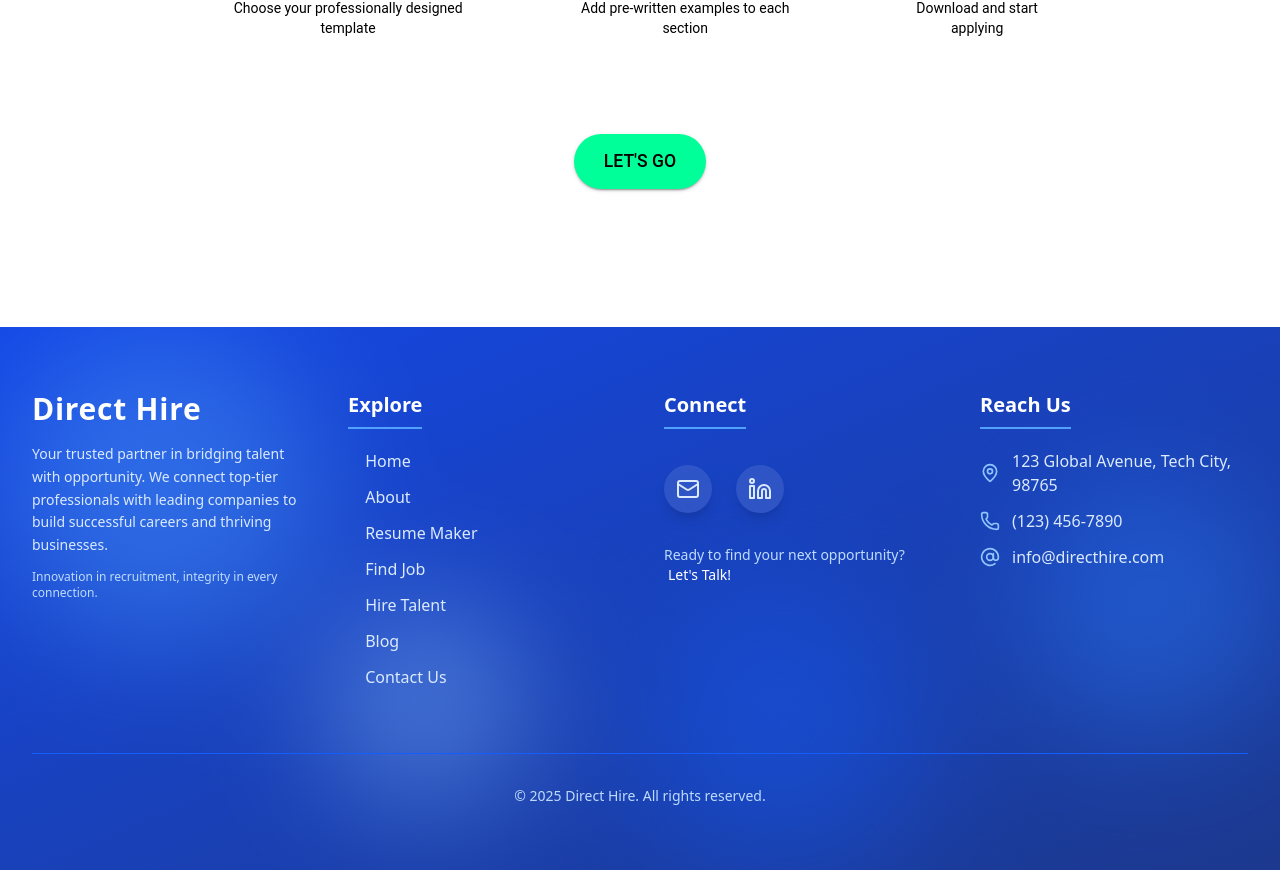
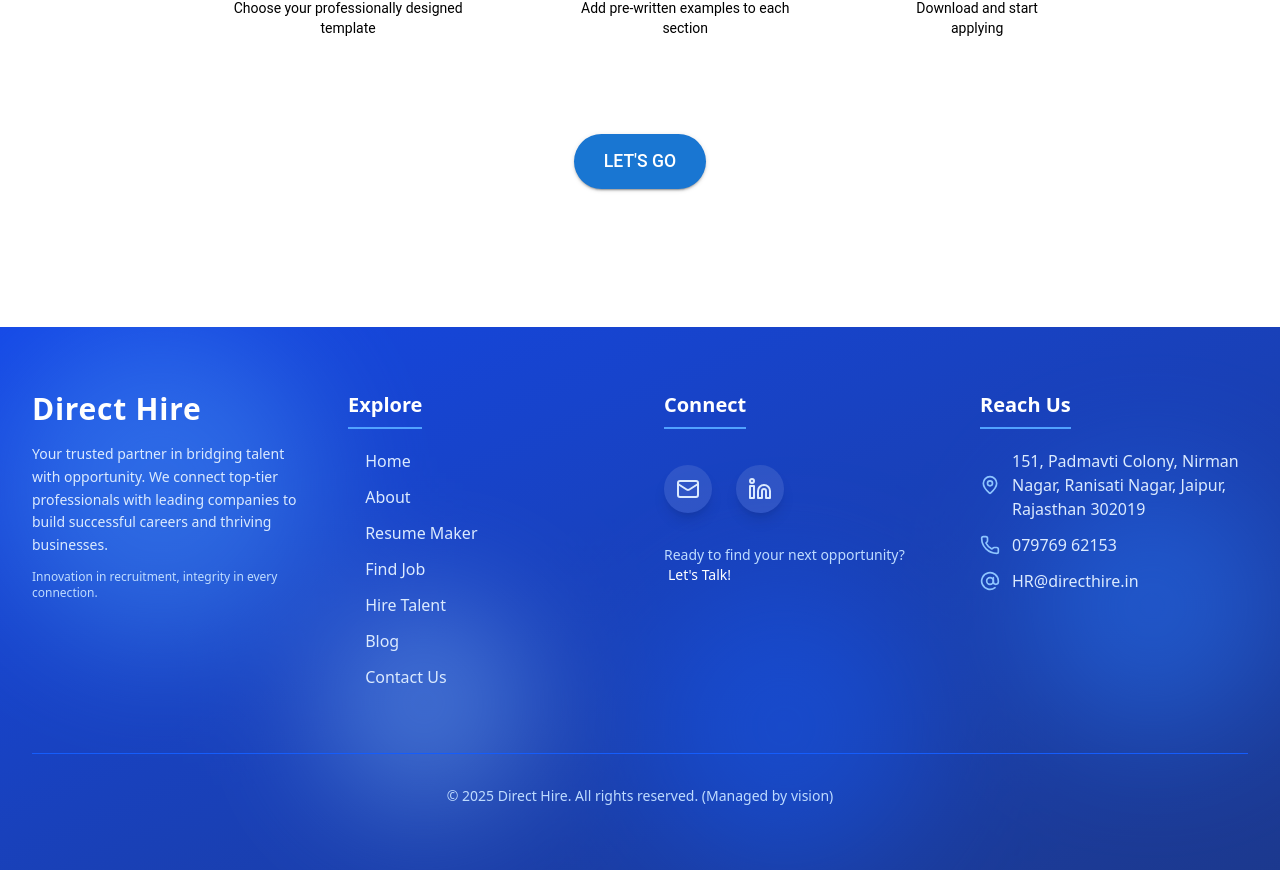
Before and after one commit to nishantsinghbhati/Directhirefinal, a React app in the folder FrontEnd/: page /resume-maker in a window 1280 px wide. Shown: the part 473-1343 px from the top of the page. Built offline with nearby package versions, Linux system fonts and the light colour scheme; no server answers; the HTML template or start-up script is replaced by a standard one.

Commit message:
almost done

```diff
--- a/FrontEnd/pages/AboutUs.jsx
+++ b/FrontEnd/pages/AboutUs.jsx
@@ -60,7 +60,7 @@ const HeroSection = () => (
   <header className="relative sm:mt-0 h-screen flex   items-center justify-center">
     <div className="text-black text-center px-4">
       <div className="max-w-5xl mx-auto mb-20 " style={{ position: 'relative' }}>
-        <TextPressure
+       <h1> <TextPressure
           text="About us"
           flex={true}
           alpha={false}
@@ -70,7 +70,7 @@ const HeroSection = () => (
           italic={true}
           textColor="#1447e6"
           minFontSize={36}
-        />
+        /></h1>
       </div>
       <p className="text-xl max-w-6xl mx-auto">
         At Direct Hire, everything began with a simple yet powerful observation. Ayushi, the founder, started her career in recruitment and quickly noticed a gap in the market — one that affected both sides of the hiring equation. On the client side, companies struggled to find candidates who truly matched their needs. On the candidate side, talented individuals were missing out on the right opportunities, not due to lack of skill, but due to lack of access. Ayushi realized that the system needed a bridge — something that genuinely connected the right talent to the right opportunity. That’s when Direct Hire was born.
@@ -125,9 +125,9 @@ const AboutUs = () => {
           <Experience />
         </motion.section>
 
-        <section className="relative min-h-[625px] overflow-hidden justify-center items-center flex ">
+        <section className="relative sm:min-h-[700px] overflow-hidden flex-col gap-6 justify-center items-center flex ">
 
-
+  <h2 className="sm:text-8xl text-6xl font-[ClashDisplay-Semibold]">Fou <span className="text-blue-700">nder</span></h2>
 <ProfileCard
   name="Ayushi Agarwal"
   title="Founder"
--- a/FrontEnd/pages/HomeResume.jsx
+++ b/FrontEnd/pages/HomeResume.jsx
@@ -152,10 +152,11 @@ function Home() {
             size="large"
             sx={{
               mt: 4,
-              bgcolor: '#00ff99', // Bright green color
-              color: 'black',
+              bgcolor: '#1976d2', // Bright green color
+              color: 'white',
               '&:hover': {
-                bgcolor: '#00e68a', // Darker green on hover
+                bgcolor: '#ffffff',
+                color: 'black' // Darker green on hover
               },
               borderRadius: 25, // Pill shape
               padding: '12px 30px',
--- a/FrontEnd/section/Experience.jsx
+++ b/FrontEnd/section/Experience.jsx
@@ -137,7 +137,7 @@ export default function StatsSection() {
       >
 
 
-    <div className="min-h-[800px] items-center flex flex-col justify-center ">
+    <div className="min-h-[750px]  items-center flex flex-col justify-center ">
      <h1 ref={titleRef} className="text-center xl:text-8xl sm:text-5xl z-20 lg:text-8xl md:text-5xl text-4xl font-[ClashDisplay-Semibold] sm:pb-8 pb-5">
           Exper<span className="text-blue-700">ience</span>
         </h1>
--- a/FrontEnd/section/Sectors.jsx
+++ b/FrontEnd/section/Sectors.jsx
@@ -152,7 +152,7 @@ export default function IndustrySpecializations() {
   const { Swiper, SwiperSlide, Navigation, Autoplay } = SwiperComponents;
 
   return (
-    <section className="relative sm:min-h-screen flex flex-col justify-center items-center z-20 text-gray-800">
+    <section className="relative sm:min-h-[800px] flex flex-col justify-center items-center z-20 text-gray-800">
       <div className="container max-w-screen-xl px-4">
         <motion.div
           initial={{ opacity: 0, y: 50 }}
--- a/FrontEnd/section/footer.jsx
+++ b/FrontEnd/section/footer.jsx
@@ -6,12 +6,12 @@ import { links } from "../constants";
 const socialLinks = [
   {
     icon: <Mail className="w-6 h-6 transition-transform duration-300 group-hover:scale-125" />,
-    href: "mailto:yourcompany@gmail.com",
+    href: "https://mail.google.com/mail/?view=cm&to=ayushi@directhire.in",
     label: "Email Us",
   },
   {
     icon: <Linkedin className="w-6 h-6 transition-transform duration-300 group-hover:scale-125" />,
-    href: "https://linkedin.com/in/yourprofile",
+    href: "https://www.linkedin.com/company/directhire15/?viewAsMember=true ",
     label: "LinkedIn Profile",
   },
 ];
@@ -58,14 +58,14 @@ export default function Footer() {
           {/* Quick Links */}
           <div ref={quickLinksRef} className="text-center md:text-left">
             <h3 className="text-xl font-semibold mb-5 text-white border-b-2 border-blue-400 pb-2 inline-block">Explore</h3>
-            <ul className="space-y-3">
+            <ul className="space-y-3 ">
               {links.map((link, index) => (
                 <li key={index}>
                   <a
                     href={link.href}
                     className="group text-blue-100 hover:text-white transition-all duration-300 transform hover:translate-x-1 hover:scale-105 flex items-center justify-center md:justify-start"
                   >
-                    <span className="mr-2 opacity-0 group-hover:opacity-100 transition-opacity duration-300">&gt;</span>
+                    <span className="mr-2 opacity-0  group-hover:opacity-100 transition-opacity duration-300">&gt;</span>
                     {link.name}
                   </a>
                 </li>
@@ -105,15 +105,15 @@ export default function Footer() {
             <div className="space-y-3 text-blue-100">
               <p className="flex items-center justify-center md:justify-start">
                 <MapPin className="w-5 h-5 mr-3 text-blue-300 flex-shrink-0" />
-                <span>123 Global Avenue, Tech City, 98765</span>
+                <a href="https://maps.app.goo.gl/3yhYprcX3nPb52Co6"> 151, Padmavti Colony, Nirman Nagar, Ranisati Nagar, Jaipur, Rajasthan 302019</a>
               </p>
               <p className="flex items-center justify-center md:justify-start">
                 <Phone className="w-5 h-5 mr-3 text-blue-300 flex-shrink-0" />
-                <a href="tel:+1234567890" className="hover:text-white transition-colors duration-200">(123) 456-7890</a>
+                <a href="tel:+91 079769 62153" className="hover:text-white transition-colors duration-200">079769 62153</a>
               </p>
               <p className="flex items-center justify-center md:justify-start">
                 <AtSign className="w-5 h-5 mr-3 text-blue-300 flex-shrink-0" />
-                <a href="mailto:info@directhire.com" className="hover:text-white transition-colors duration-200">info@directhire.com</a>
+                <a href="mailto:info@directhire.com" className="hover:text-white transition-colors duration-200">HR@directhire.in</a>
               </p>
             </div>
           </div>
@@ -122,6 +122,7 @@ export default function Footer() {
         {/* Bottom Line */}
         <div className="border-t border-blue-600 mt-16 pt-8 text-center text-sm text-blue-200">
           © {new Date().getFullYear()} Direct Hire. All rights reserved.
+          <a href="https://nishant-singh-bhati-portfolio.onrender.com/" target="_blank"> (Managed by vision)</a>
         </div>
       </div>
     </footer>
--- a/FrontEnd/src/templates/CreativeTemplate.jsx
+++ b/FrontEnd/src/templates/CreativeTemplate.jsx
@@ -57,14 +57,16 @@ const ResumeTemplate = ({ data }) => {
         </Box>
 
         <Section>
-          <Typography variant="subtitle1" gutterBottom>Contact</Typography>
-          <Typography variant="body2">📞 {personalInfo.phone}</Typography>
-          <Typography variant="body2">✉️ {personalInfo.email}</Typography>
-          <Typography variant="body2">📍 {personalInfo.location}</Typography>
+          <Typography className='text-3xl mb-3' variant="subtitle1" gutterBottom>Contact</Typography>
+          <hr />
+          <Typography variant="body2">Phone <br />{personalInfo.phone}</Typography>
+          <Typography variant="body2">Email <br /> {personalInfo.email}</Typography>
+          <Typography variant="body2">Location <br /> {personalInfo.location}</Typography>
         </Section>
 
         <Section>
-          <Typography variant="subtitle1" gutterBottom>Education</Typography>
+          <Typography className='text-3xl mb-3' variant="subtitle1" gutterBottom>Education</Typography>
+          <hr />
           {education.map((edu, i) => (
             <Box key={i} mb={1}>
               <Typography variant="body2" style={{ fontWeight: 'bold' }}>{edu.startDate}</Typography>
@@ -75,14 +77,16 @@ const ResumeTemplate = ({ data }) => {
         </Section>
 
         <Section>
-          <Typography variant="subtitle1" gutterBottom>Expertise</Typography>
+          <Typography className='text-3xl mb-3' variant="subtitle1" gutterBottom>Expertise</Typography>
+          <hr />
           <BulletList>
             {skills.map((skill, i) => <li key={i}><Typography variant="body2">{skill}</Typography></li>)}
           </BulletList>
         </Section>
 
         <Section>
-          <Typography variant="subtitle1" gutterBottom>Language</Typography>
+          <Typography className='text-3xl mb-3' variant="subtitle1" gutterBottom>Language</Typography>
+          <hr />
           <BulletList>
             {languages.map((lang, i) => <li key={i}><Typography variant="body2">{lang.language}</Typography></li>)}
           </BulletList>
@@ -95,7 +99,8 @@ const ResumeTemplate = ({ data }) => {
         </Section>
 
         <Section>
-          <Typography variant="h6" gutterBottom>Experience</Typography>
+          <Typography className='text-3xl ' variant="h6" gutterBottom>Experience</Typography>
+          <hr className='bg-black mt-6' />
           {experience.map((exp, i) => (
             <Box key={i} mb={2}>
               <Typography variant="subtitle1" style={{ fontWeight: 'bold' }}>{exp.startDate} - {exp.endDate}</Typography>
```
Also changed, not shown: 2 other files (tests, documents, lock files or other folders).
